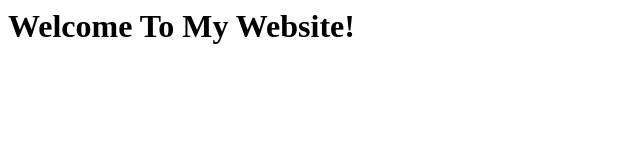
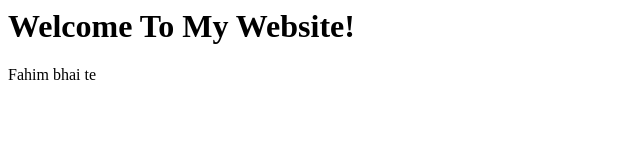
Before and after one commit to Ananya415/First-Project, a plain HTML site: page index.html in a window 1280 px wide. Shown: the full height of the page, 0-640 px from the left. Drawn offline with Linux system fonts and the light colour scheme.

Commit message:
first commit

```diff
--- a/index.html
+++ b/index.html
@@ -4,5 +4,6 @@
   </head>
   <body>
     <h1>Welcome To My Website!</h1>
+    <p>Fahim bhai te</p>
   </body>
 </html>
```
